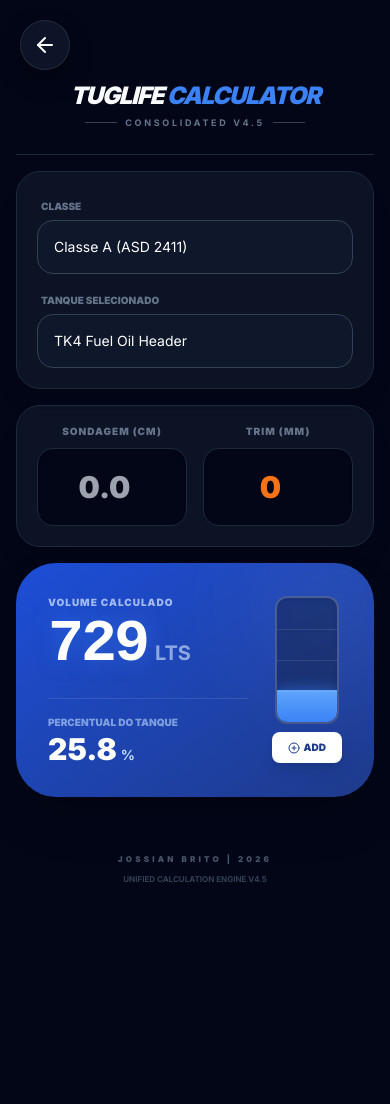
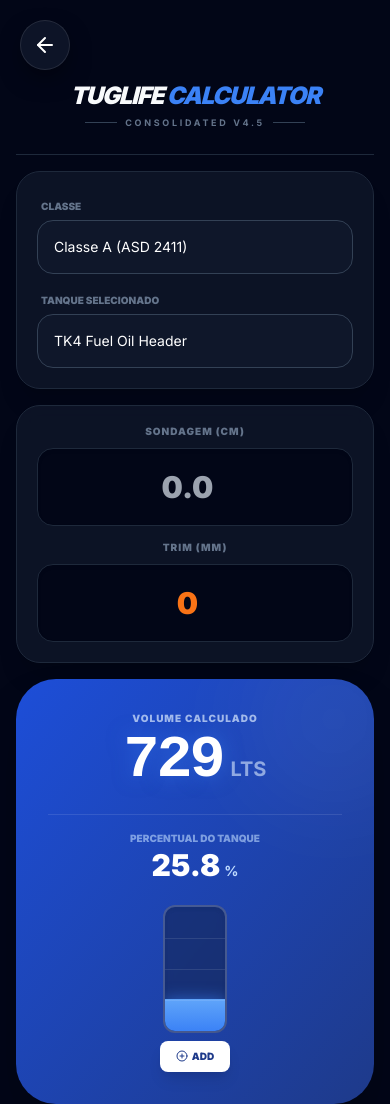
Before and after one commit to Jbvix/tugmarine, a plain HTML site: page TUGLIFE - Marine Calculator.html in a window 390 px wide. Shown: the top 1104 px of the page. Before the commit the page ends 1005 px from the top, so only its background shows below. Drawn offline with nearby package versions, Linux system fonts and the light colour scheme.

Commit message:
feat: Implement responsive layout adjustments for calculator and command center pages.

```diff
--- a/TUGLIFE - Marine Calculator.html
+++ b/TUGLIFE - Marine Calculator.html
@@ -111,7 +111,7 @@
 
         <!-- Inputs de Medição -->
         <section class="glass-card rounded-3xl p-5 space-y-4 shadow-xl border border-slate-800">
-            <div class="grid grid-cols-2 gap-4">
+            <div class="grid grid-cols-1 md:grid-cols-2 gap-4">
                 <div class="space-y-1 text-center">
                     <label
                         class="text-[10px] font-black text-slate-500 uppercase tracking-widest leading-none block mb-2">Sondagem
@@ -136,21 +136,21 @@
                 class="absolute -right-6 -top-6 w-32 h-32 bg-white/10 rounded-full blur-3xl group-hover:scale-125 transition-transform duration-700">
             </div>
 
-            <div class="relative z-10 flex justify-between items-center">
-                <div class="flex-1">
+            <div class="relative z-10 flex flex-col md:flex-row justify-between items-center md:items-start gap-6">
+                <div class="flex-1 w-full text-center md:text-left">
                     <p class="text-blue-100 text-[10px] uppercase font-black tracking-widest mb-1 opacity-70">Volume
                         Calculado</p>
-                    <div class="flex items-baseline space-x-2">
+                    <div class="flex items-baseline justify-center md:justify-start space-x-2">
                         <span id="res-volume"
                             class="text-6xl font-black mono tracking-tighter text-white glow-text leading-none">0</span>
                         <span class="text-blue-100 font-bold text-xl opacity-60 uppercase">Lts</span>
                     </div>
 
-                    <div class="mt-6 pt-4 border-t border-white/10 flex justify-between items-end">
+                    <div class="mt-6 pt-4 border-t border-white/10 flex justify-center md:justify-between items-end">
                         <div class="space-y-1">
                             <span class="block text-[10px] font-black text-blue-200 uppercase opacity-60">Percentual do
                                 Tanque</span>
-                            <div class="flex items-baseline space-x-1">
+                            <div class="flex items-baseline justify-center md:justify-start space-x-1">
                                 <span id="res-pct" class="text-3xl font-black text-white leading-none">0.0</span>
                                 <span class="text-blue-200 font-bold text-sm">%</span>
                             </div>
@@ -159,7 +159,7 @@
                 </div>
 
                 <!-- Visual Tank -->
-                <div class="ml-6 flex flex-col items-center space-y-2">
+                <div class="flex flex-col items-center space-y-2">
                     <div
                         class="w-16 h-32 bg-slate-900/40 rounded-xl border-2 border-white/20 relative overflow-hidden shadow-inner backdrop-blur-sm">
                         <div id="tank-level"
```
Also changed, not shown: TUGLIFE Marine - Command Center v4.2.html (+1 -1 lines).
